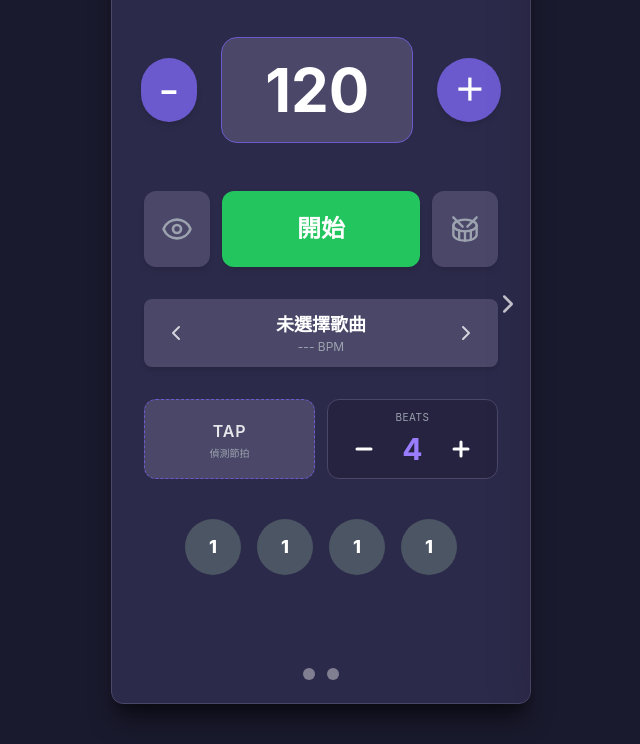
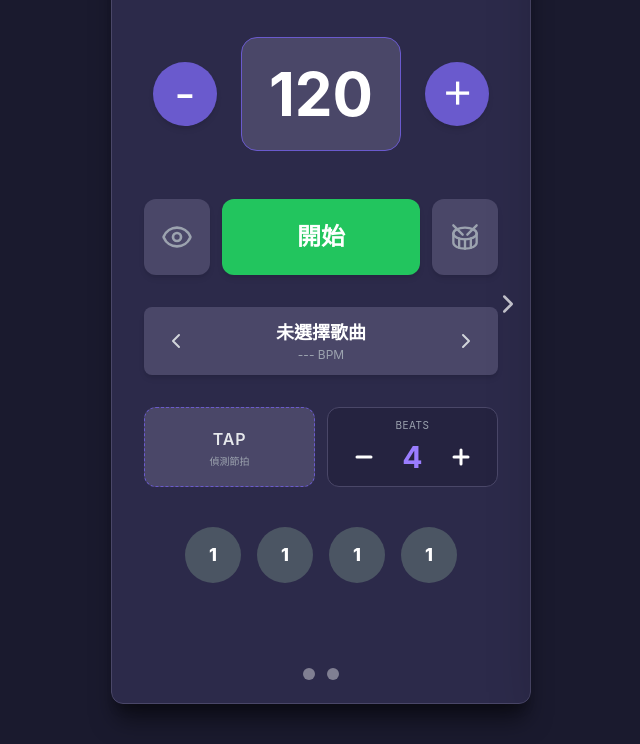
Before and after one commit to hau830404/HAOSMetronome, a plain HTML site: page index.html in a window 1280 px wide. Shown: the part 136-880 px from the top of the page, without its empty margins (319-959 px from the left). Drawn offline with nearby package versions, Linux system fonts and the light colour scheme.

Commit message:
Update index.html
外型改一下

```diff
--- a/index.html
+++ b/index.html
@@ -136,17 +136,19 @@
                 🎵 數位節拍器
             </h1>
 
-            <!-- BPM 控制區 (放大且置中) -->
+            <!-- 已移除 BPM 顯示區 (bpmDisplay) -->
+
+            <!-- BPM 控制區 -->
             <div class="flex items-center justify-center space-x-6 mb-12 flex-shrink-0">
                 <!-- 減少 BPM 按鈕 -->
                 <button onclick="changeBPM(-1)" class="metronome-button bg-[#6a5acd] hover:bg-[#5a4ba5] p-4 rounded-full text-3xl font-bold w-16 h-16 flex items-center justify-center">
                     −
                 </button>
 
-                <!-- BPM 輸入框 (放大字體與寬度) -->
+                <!-- BPM 輸入框 (放大) -->
                 <input type="number" id="bpmInput" value="120" min="40" max="240"
                        onchange="updateBPM(this.value)"
-                       class="w-48 text-center text-6xl font-bold bg-[#4a4768] p-4 rounded-2xl focus:outline-none focus:ring-2 focus:ring-[#9a7dff] transition-all duration-150 border border-[#6a5acd]">
+                       class="w-40 text-center text-6xl font-bold bg-[#4a4768] p-5 rounded-2xl focus:outline-none focus:ring-2 focus:ring-[#9a7dff] transition-all duration-150 border border-[#6a5acd]">
 
                 <!-- 增加 BPM 按鈕 -->
                 <button onclick="changeBPM(1)" class="metronome-button bg-[#6a5acd] hover:bg-[#5a4ba5] p-4 rounded-full text-3xl font-bold w-16 h-16 flex items-center justify-center">
@@ -180,7 +182,7 @@
                 </button>
             </div>
 
-            <!-- 歌曲切換控制列 (在開始按鈕下方) -->
+            <!-- 歌曲切換控制列 -->
             <div class="flex items-center justify-between bg-[#4a4768] rounded-lg p-3 mb-8 shadow-md w-full flex-shrink-0">
                 <button onclick="prevSong()" class="text-gray-300 hover:text-white p-2 active:scale-95 transition-transform flex-shrink-0">
                     <svg xmlns="http://www.w3.org/2000/svg" width="24" height="24" viewBox="0 0 24 24" fill="none" stroke="currentColor" stroke-width="2" stroke-linecap="round" stroke-linejoin="round"><path d="m15 18-6-6 6-6"/></svg>
@@ -194,9 +196,9 @@
                 </button>
             </div>
 
-            <!-- Tap Tempo & 拍數控制區 -->
+            <!-- Tap Tempo & 拍數控制區 (合併並排) -->
             <div class="flex items-stretch justify-between w-full mb-8 space-x-3 flex-shrink-0">
-                <!-- Tap Tempo -->
+                <!-- Tap Tempo (50%) -->
                 <div id="tapTempoArea"
                      onclick="handleTap()"
                      class="flex-1 p-2 bg-[#4a4768] rounded-xl cursor-pointer hover:bg-[#5a577d] transition-colors border border-dashed border-[#6a5acd] active:scale-[0.99] flex flex-col items-center justify-center min-h-[80px]">
@@ -208,7 +210,7 @@
                     </p>
                 </div>
 
-                <!-- 拍數控制 -->
+                <!-- 拍數控制 (50%) -->
                 <div class="flex-1 p-2 bg-[#252340] rounded-xl border border-[#4a4768] flex flex-col items-center justify-center min-h-[80px]">
                     <div class="text-[10px] text-gray-400 mb-1 uppercase tracking-wider">Beats</div>
                     <div class="flex items-center justify-between w-full px-2">
@@ -224,7 +226,7 @@
             </div>
 
             <!-- 節拍指示燈 -->
-            <div id="beatIndicators" class="flex justify-center flex-wrap gap-4 mt-2 px-2 flex-shrink-0 pb-8">
+            <div id="beatIndicators" class="flex justify-center flex-wrap gap-2 sm:gap-4 mt-2 px-2 flex-shrink-0 pb-8">
                 <!-- JS 將會在這裡插入指示燈 -->
             </div>
         </div>
@@ -330,6 +332,7 @@
     const visualizationScreen = document.getElementById('visualizationScreen');
     const startButton = document.getElementById('startButton');
     const bpmInput = document.getElementById('bpmInput');
+    // const bpmDisplay = document.getElementById('bpmDisplay'); // 已移除，防止 JS 錯誤
     const beatIndicatorsContainer = document.getElementById('beatIndicators');
     const beatsDisplay = document.getElementById('beatsDisplay');
     const tapTempoInfo = document.getElementById('tapTempoInfo');
@@ -588,16 +591,21 @@
         beatIndicatorsContainer.innerHTML = '';
         for (let i = 1; i <= beatsPerMeasure; i++) {
             const indicator = document.createElement('div');
-            indicator.className = `beat-indicator w-14 h-14 rounded-full bg-gray-600 relative flex items-center justify-center cursor-pointer transform scale-100 flex-shrink-0 transition-all duration-100`;
+            // 使用 Tailwind 的響應式前綴 sm: 來區分手機和桌面
+            indicator.className = `beat-indicator w-10 h-10 sm:w-14 sm:h-14 rounded-full bg-gray-600 relative flex items-center justify-center cursor-pointer transform scale-100 flex-shrink-0 transition-all duration-100`;
             indicator.dataset.beat = i;
             indicator.onclick = () => window.toggleSubdivision(i - 1);
             const mode = beatSubdivisions[i-1];
             const span = document.createElement('span');
-            span.className = 'absolute font-bold text-white mode-text text-xl pointer-events-none';
+            span.className = 'absolute font-bold text-white mode-text text-lg sm:text-xl pointer-events-none';
             span.innerHTML = SUBDIVISION_LABELS[mode];
             indicator.appendChild(span);
             beatIndicatorsContainer.appendChild(indicator);
         }
+
+        // 更新外層容器的 gap
+        beatIndicatorsContainer.className = "flex justify-center flex-wrap gap-2 sm:gap-4 mt-2 px-2 flex-shrink-0 pb-8";
+
         updateSubdivisionLabels();
         visualizationScreen.innerHTML = '';
         let cols = Math.ceil(Math.sqrt(beatsPerMeasure));
@@ -860,6 +868,7 @@
         if (isNaN(parsedBPM)) return;
         let clampedBPM = Math.max(40, Math.min(240, parsedBPM));
         bpm = clampedBPM;
+        // removed bpmDisplay update
         bpmInput.value = bpm;
     }
 
```
